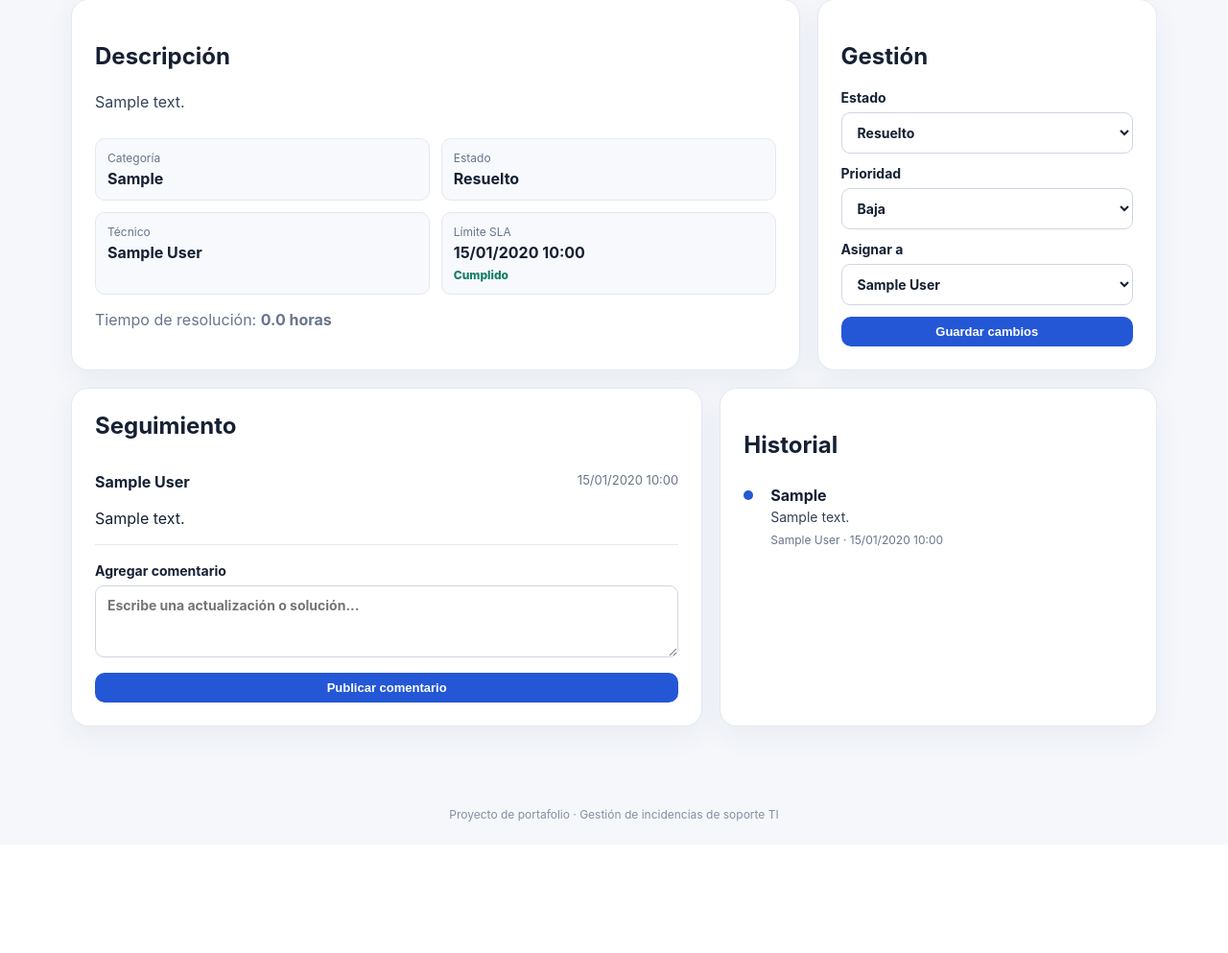
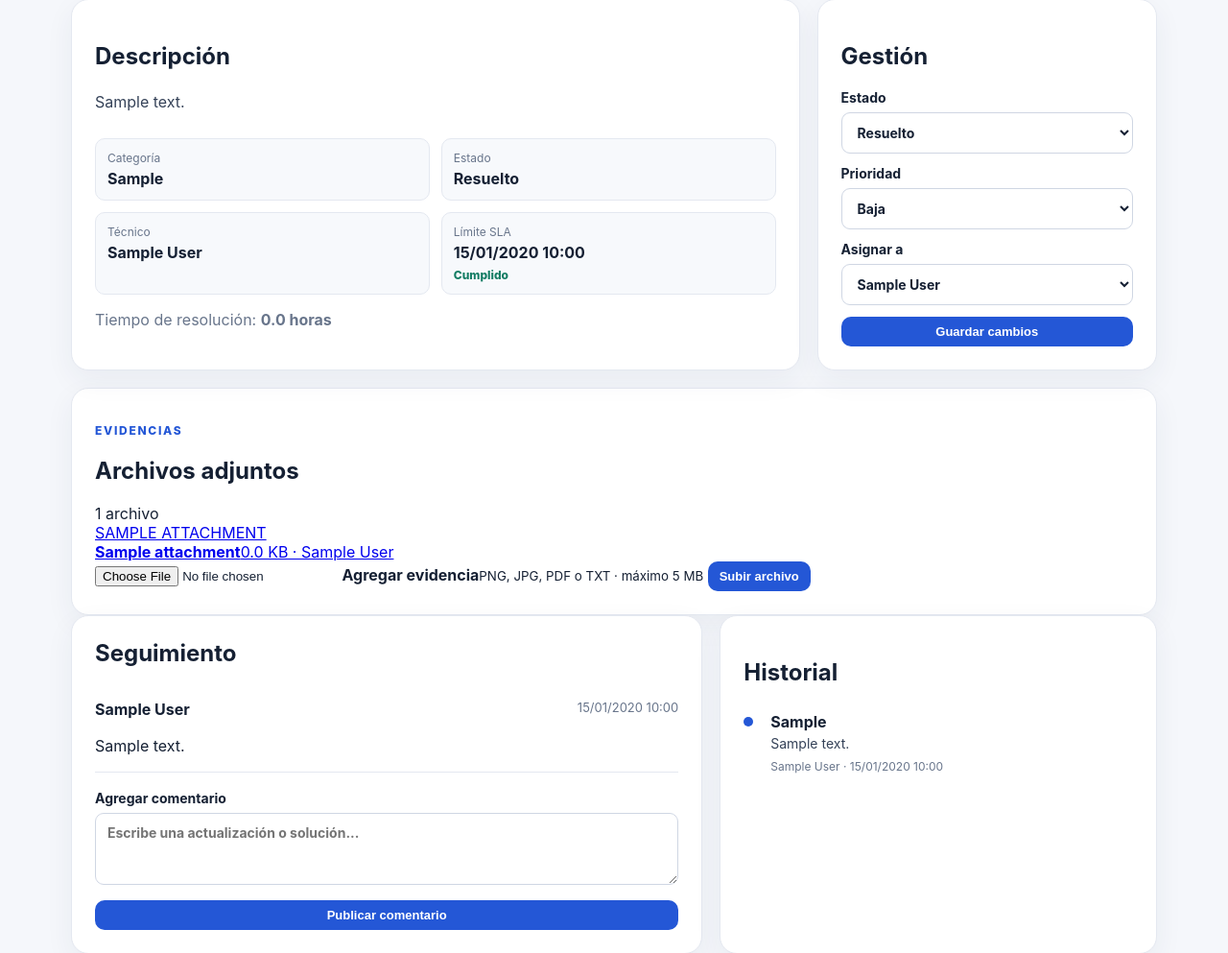
Before and after one commit to adm-land/helpdesk-ti, a Flask app: page /tickets/1 in a window 1280 px wide. Shown: the part 231-1224 px from the top of the page at 96% size. Before the commit the page ends 1087 px from the top, so only its background shows below. Run offline with Flask 3, Linux system fonts and the light colour scheme; a user stored in the database is signed in; tables that the repository leaves empty hold one stand-in row (values such as "Sample post").

Commit message:
Mejora vista de ticket con evidencias

```diff
--- a/app/templates/ticket_detail.html
+++ b/app/templates/ticket_detail.html
@@ -37,6 +37,33 @@
   {% endif %}
 </div>
 
+<section class="panel pad attachments-panel">
+  <div class="panel-title">
+    <div><p class="eyebrow">EVIDENCIAS</p><h2>Archivos adjuntos</h2></div>
+    <span class="attachment-count">{{ ticket.attachments|length }} archivo{{ '' if ticket.attachments|length == 1 else 's' }}</span>
+  </div>
+
+  <div class="attachment-grid">
+    {% for file in ticket.attachments %}
+      <a class="attachment-card" href="{{ url_for('main.download_attachment', attachment_id=file.id) }}">
+        <div class="file-icon">{{ file.original_name.rsplit('.',1)[-1]|upper }}</div>
+        <div><b>{{ file.original_name }}</b><span>{{ (file.size_bytes / 1024)|round(1) }} KB · {{ file.uploaded_by.name }}</span></div>
+      </a>
+    {% else %}
+      <div class="empty-attachment">Todavía no hay evidencias adjuntas.</div>
+    {% endfor %}
+  </div>
+
+  <form method="post" action="{{ url_for('main.upload_attachment', ticket_id=ticket.id) }}" enctype="multipart/form-data" class="upload-form">
+    <input type="hidden" name="csrf_token" value="{{ csrf_token() }}">
+    <label class="drop-zone">
+      <input type="file" name="attachment" accept=".png,.jpg,.jpeg,.pdf,.txt" required>
+      <span><b>Agregar evidencia</b><small>PNG, JPG, PDF o TXT · máximo 5 MB</small></span>
+    </label>
+    <button class="btn small">Subir archivo</button>
+  </form>
+</section>
+
 <div class="detail-bottom">
   <section class="panel pad comments">
     <h2>Seguimiento</h2>
```
